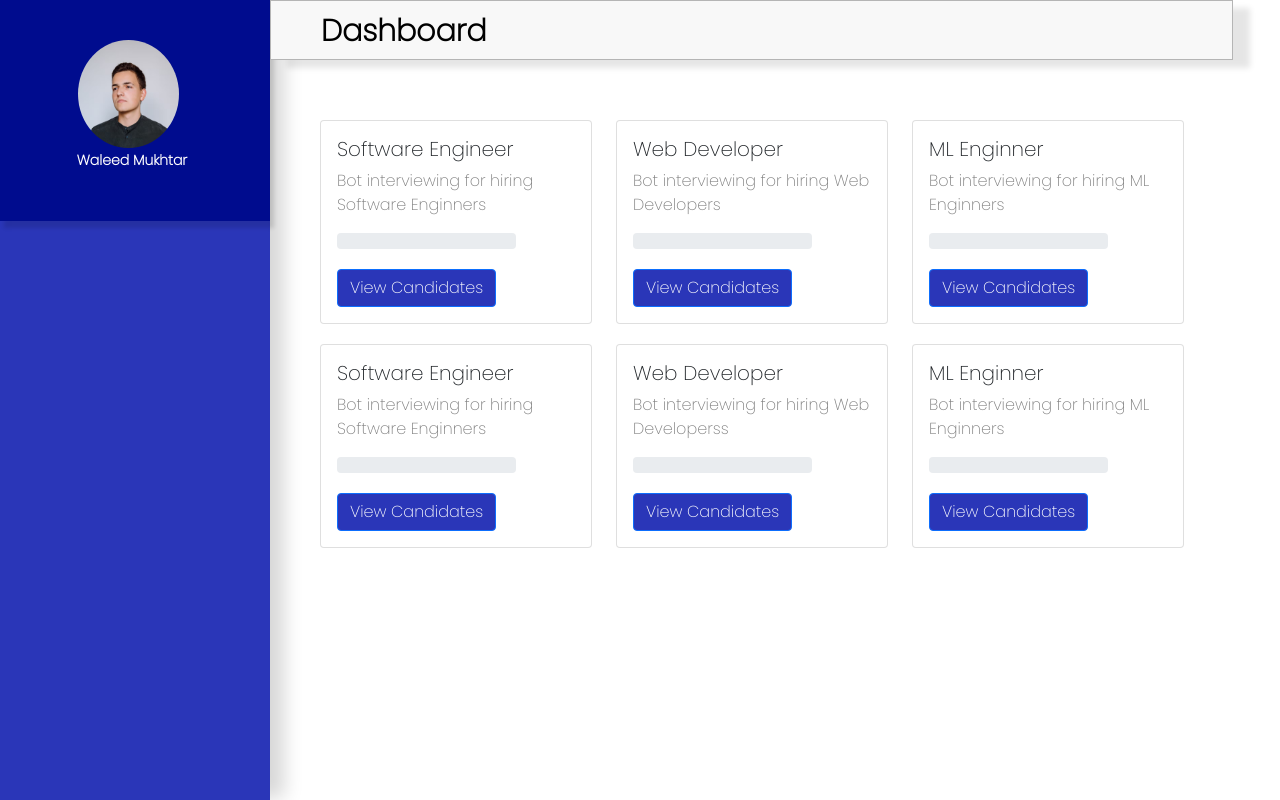
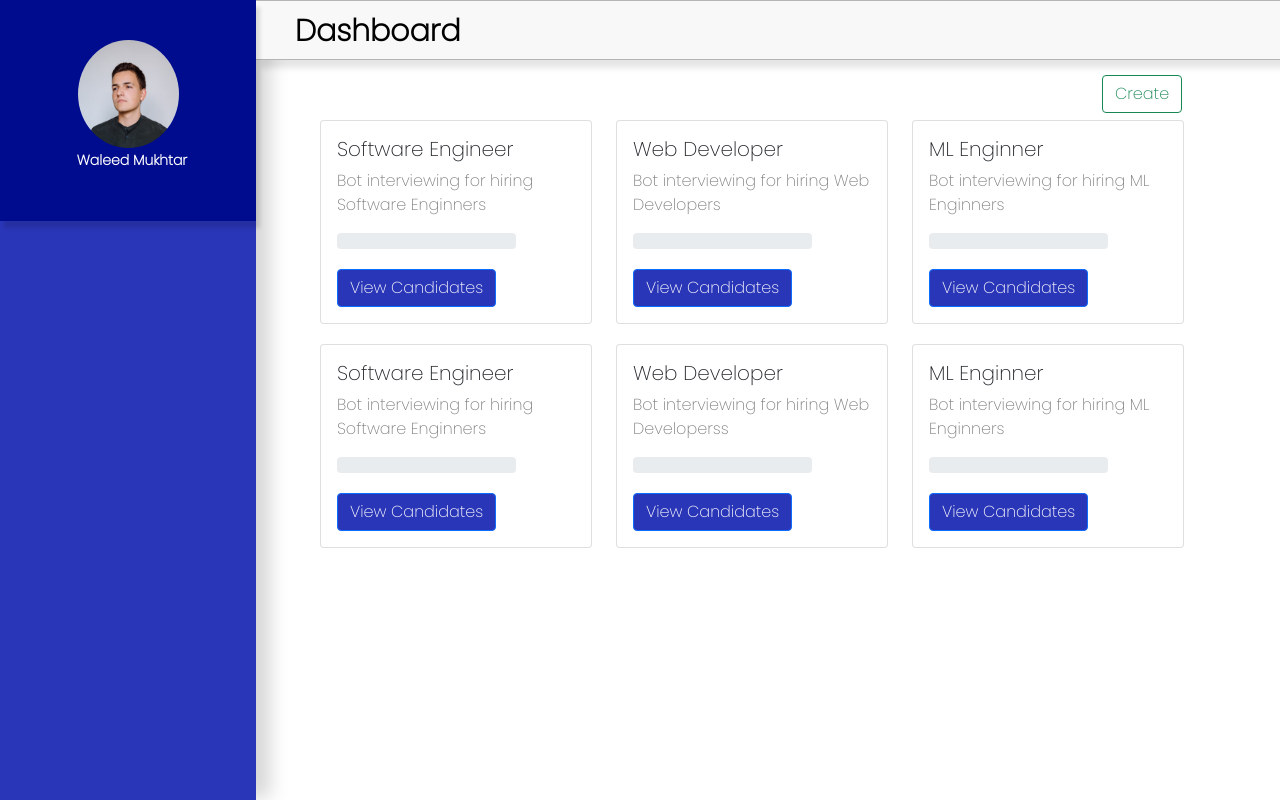
Before and after one commit to MominMahmud/Interview-fyp, a React (Create React App) app in the folder frontend/: page / in a window 1280 px wide. Built offline with nearby package versions, Linux system fonts and the light colour scheme; what mic-recorder-to-mp3 would draw is missing.

Commit message:
add job form

```diff
--- a/frontend/src/index.css
+++ b/frontend/src/index.css
@@ -3,31 +3,33 @@
   font-family: "Poppins";
 }
 .profileBackground {
-  position: absolute;
-  width: 270px;
+  position: fixed;
+  width: 20%;
   height: 221px;
   left: 0px;
   top: 0px;
   background: #000c8e;
   box-shadow: 4px 7px 4px rgba(0, 0, 0, 0.12);
+  z-index: 2;
 }
 
 .profilePicture {
-  position: absolute;
+  position: fixed;
   width: 101px;
   height: 108px;
   left: 78px;
   top: 40px;
   border-radius: 50%;
+  z-index: 10;
 }
 
 .profileText {
-  position: absolute;
+  position: fixed;
   width: 116px;
   height: 25px;
   left: 74px;
   top: 150px;
-
+  z-index: 10;
 
   font-style: normal;
   font-weight: 600;
@@ -39,9 +41,9 @@
 }
 
 .sideNavBackground {
-  width: 270px;
+  width: 20%;
   height: 100vh;
-
+  position: fixed;
   background: #2a36b8;
   box-shadow: 14px -2px 18px rgba(0, 0, 0, 0.16);
 }
@@ -49,9 +51,9 @@
 .header {
   box-sizing: border-box;
   position: absolute;
-  width: 963px;
+  width: 82%;
   height: 60px;
-  left: 270px;
+  left: 244px;
   top: 0px;
   background: #f8f8f8;
   border: 1px solid rgba(0, 0, 0, 0.27);
@@ -84,8 +86,15 @@
   top:100px;
   left:320px;
 
+
 }
+.create-job{
 
+  position: absolute;
+  left:90.5%;
+  bottom:97%;
+
+}
 .progress{
 
   width:75%;
@@ -179,3 +188,7 @@ audio{
 
   margin-top: 20px;
 }
+.box{
+
+  z-index: 20;
+}
--- a/frontend/src/pages/dashboard/Dashboard.js
+++ b/frontend/src/pages/dashboard/Dashboard.js
@@ -1,8 +1,80 @@
 import React from "react";
 import Card from "../../components/card/Card";
+import Box from "@mui/material/Box";
+import Modal from "@mui/material/Modal";
 export default function Dashboard() {
+  const style = {
+    position: 'absolute',
+    top: '50%',
+    left: '50%',
+    transform: 'translate(-50%, -50%)',
+    width: 400,
+    bgcolor: 'background.paper',
+    border: '2px solid #000',
+    boxShadow: 24,
+    p: 4,
+  }
+  const [open, setOpen] = React.useState(false);
+  const handleOpen = () => {
+    setOpen(true);
+  };
+  const handleClose = () => {
+    setOpen(false);
+  };
   return (
     <div className="dashboard">
+      <Modal
+        hideBackdrop
+        open={open}
+        onClose={handleClose}
+        aria-labelledby="child-modal-title"
+        aria-describedby="child-modal-description"
+      >
+        <Box className="box" sx={{ width: 200, ...style }}>
+          <form>
+            <div class="form-group">
+              <label for="exampleInputEmail1">Email address</label>
+              <input
+                type="email"
+                class="form-control"
+                id="exampleInputEmail1"
+                aria-describedby="emailHelp"
+                placeholder="Enter email"
+              />
+              <small id="emailHelp" class="form-text text-muted">
+                We'll never share your email with anyone else.
+              </small>
+            </div>
+            <div class="form-group">
+              <label for="exampleInputPassword1">Password</label>
+              <input
+                type="password"
+                class="form-control"
+                id="exampleInputPassword1"
+                placeholder="Password"
+              />
+            </div>
+            <div class="form-check">
+              <input
+                type="checkbox"
+                class="form-check-input"
+                id="exampleCheck1"
+              />
+              <label class="form-check-label" for="exampleCheck1">
+                Check me out
+              </label>
+            </div>
+            <button type="submit" class="btn btn-primary">
+              Submit
+            </button>
+            <button className='btn btn-primary'onClick={handleClose}>Close</button>
+
+          </form>
+        </Box>
+      </Modal>
+      <div className="create-job btn btn-outline-success" onClick={handleOpen}>
+        Create
+      </div>
       <div className="row">
         <div className="col">
           <Card
--- a/package.json
+++ b/package.json
@@ -1,5 +1,6 @@
 {
   "dependencies": {
+    "@mui/icons-material": "^5.11.0",
     "mic-recorder-to-mp3": "^2.2.2"
   }
 }
```
Also changed, not shown: frontend/public/index.html (line endings or trailing spaces), 2 other files (tests, documents, lock files or other folders).
